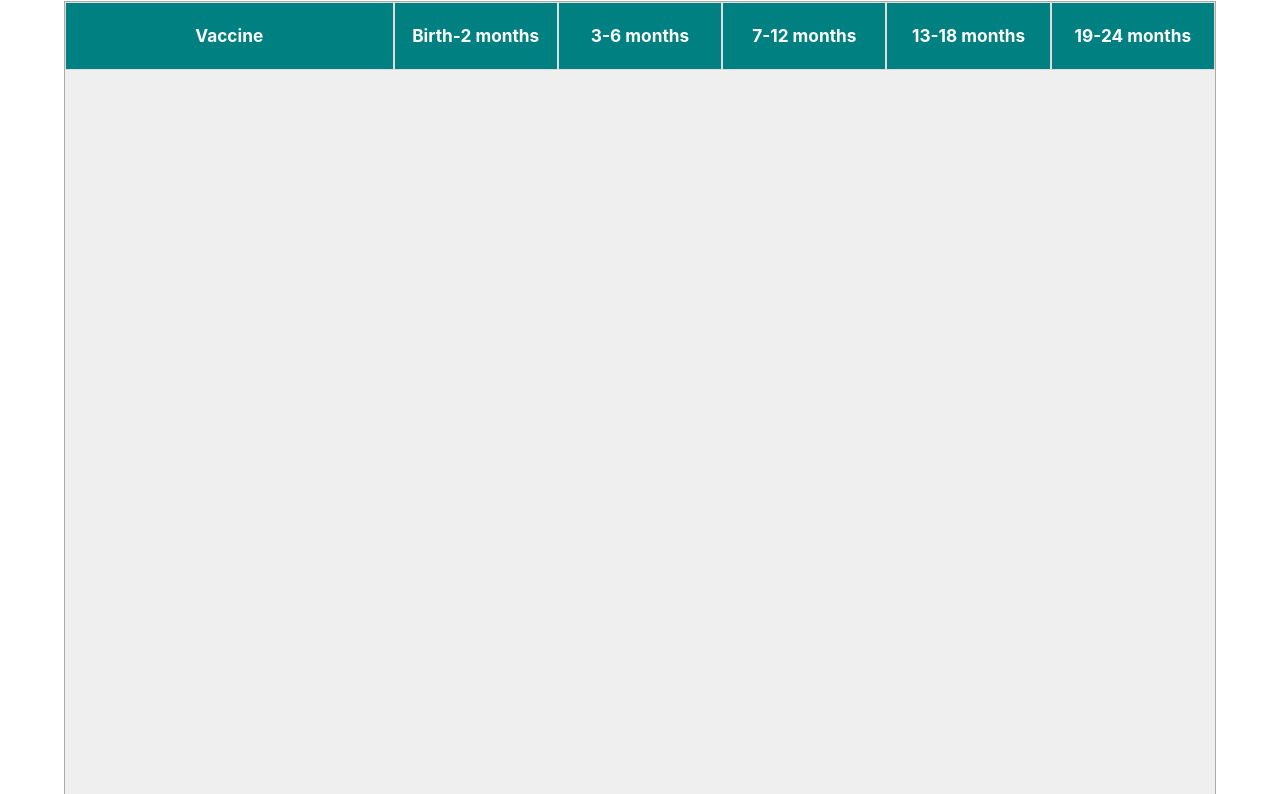
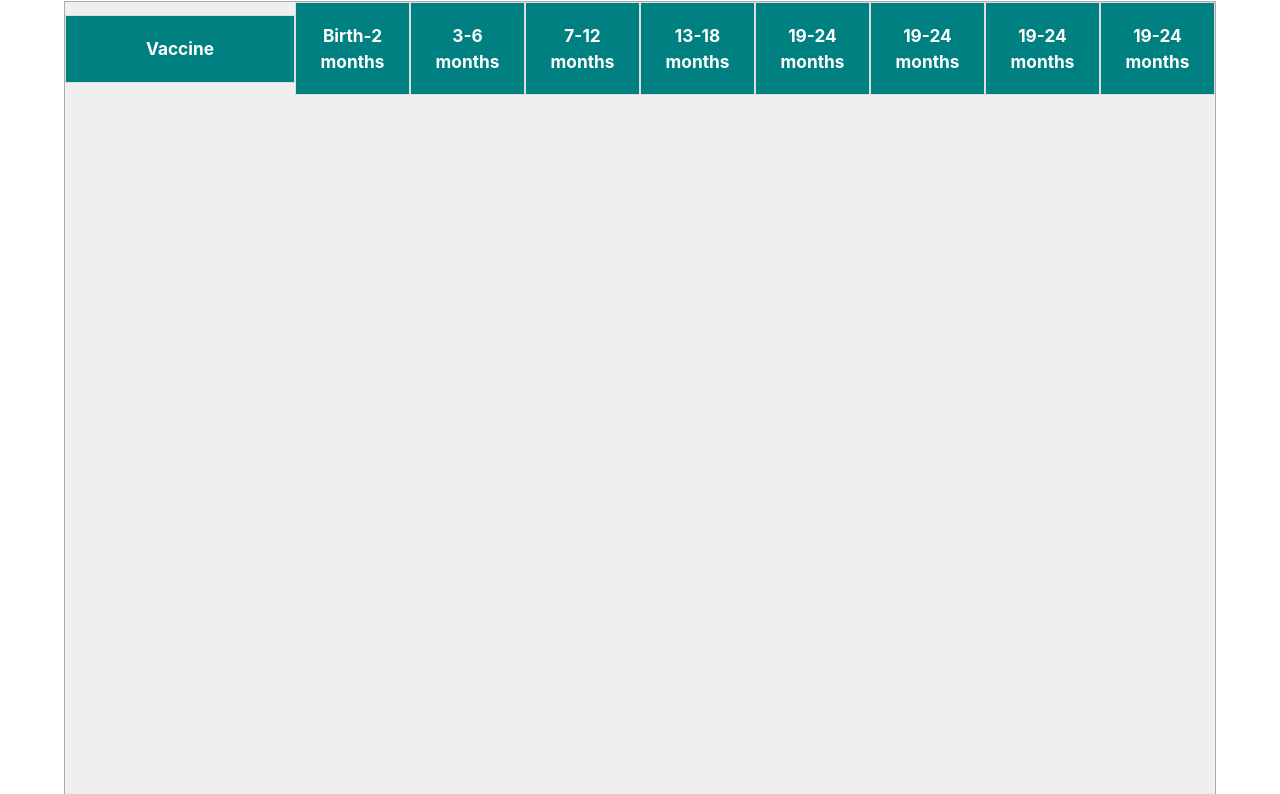
Before and after one commit to shs416/Cogs-121, a website: page static_files/index.html in a window 1280 px wide. Shown: the part 330-1124 px from the top of the page. Drawn offline with nearby package versions, Linux system fonts and the light colour scheme; no server answers.

Commit message:
added 3 more columns

```diff
--- a/static_files/index.html
+++ b/static_files/index.html
@@ -40,7 +40,7 @@
             margin: 0 auto 3rem;
 
             display: grid;
-            grid-template-columns: 2fr repeat(5, 1fr);
+            grid-template-columns: 2fr repeat(8, 1fr);
             grid-template-rows: repeat(17, 1fr);
             /* grid-gap: 0.5rem; */
 
@@ -168,6 +168,10 @@
         .row-11 { grid-row-start: 11; }
         .row-12 { grid-row-start: 12; }
         .row-13 { grid-row-start: 13; }
+        .row-14 { grid-row-start: 14; }
+        .row-15 { grid-row-start: 15; }
+        .row-16 { grid-row-start: 16; }
+        .row-17 { grid-row-start: 17; }
 
         .legend {
             width: 70vw;
@@ -521,6 +525,15 @@
         <div class="heading">
             19-24 months
         </div>
+        <div class="heading">
+            19-24 months
+        </div>
+        <div class="heading">
+            19-24 months
+        </div>
+        <div class="heading">
+            19-24 months
+        </div>
 
 
 <!--         <div class="vaccine vaccine--influenza vaccine--or">
```
